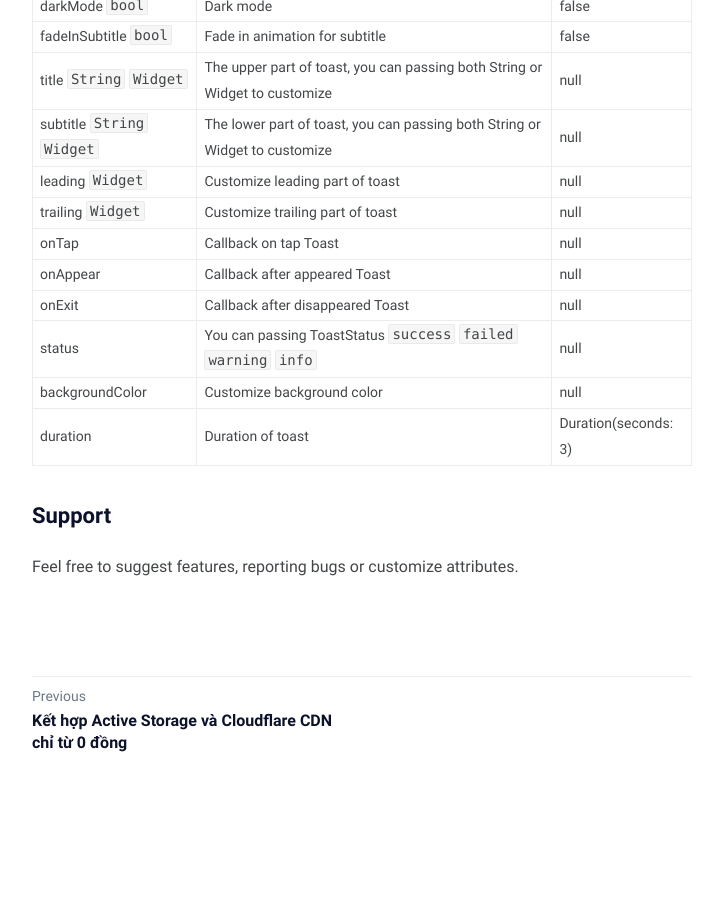
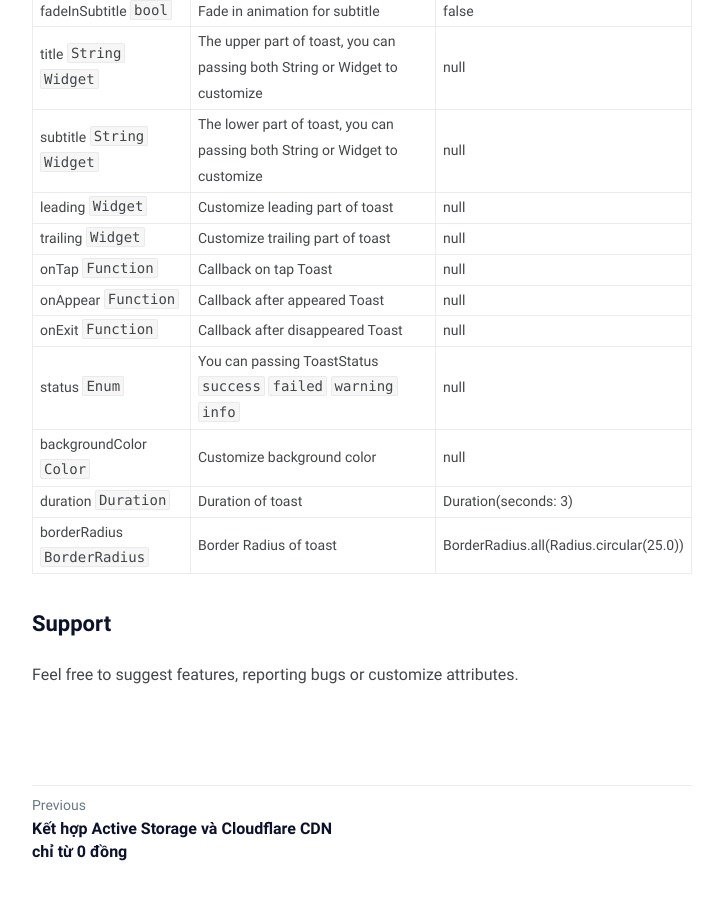
Before and after one commit to megatunger/PersonalBlog, a Jekyll site: the page built from _posts/2021/09/2021-09-09-toasta.markdown, in a window 1280 px wide and 900 px high, scrolled down 1964 px. Shown: the whole window, without its empty margins (278-1001 px from the left). Built offline with Jekyll 4.4.1, drawn with Linux system fonts in a browser that asks for light colours; comment, search, counter and statistics services are not loaded.

````diff
--- a/_includes/header.html
+++ b/_includes/header.html
@@ -168,6 +168,16 @@
     firebase.initializeApp(firebaseConfig);
     const analytics = firebase.analytics();
   </script>
+  <script>
+    (function(h,o,t,j,a,r){
+        h.hj=h.hj||function(){(h.hj.q=h.hj.q||[]).push(arguments)};
+        h._hjSettings={hjid:2631518,hjsv:6};
+        a=o.getElementsByTagName('head')[0];
+        r=o.createElement('script');r.async=1;
+        r.src=t+h._hjSettings.hjid+j+h._hjSettings.hjsv;
+        a.appendChild(r);
+    })(window,document,'https://static.hotjar.com/c/hotjar-','.js?sv=');
+  </script>
 
 
 </head>
--- a/_posts/2021/09/2021-09-09-toasta.markdown
+++ b/_posts/2021/09/2021-09-09-toasta.markdown
@@ -43,22 +43,23 @@ final toast = Toast(title: "Hello World", subtitle: "This is Toasta");
 Toasta(context).toast(toast);
 ```
 
-| Property                   | Description                                                                 | Default              |
-| -------------------------- | --------------------------------------------------------------------------- | -------------------- |
-| height `double`            | Height of toast                                                             | 56                   |
-| width `double`             | Width of toast                                                              | 70% of screen width  |
-| darkMode `bool`            | Dark mode                                                                   | false                |
-| fadeInSubtitle `bool`      | Fade in animation for subtitle                                              | false                |
-| title `String` `Widget`    | The upper part of toast, you can passing both String or Widget to customize | null                 |
-| subtitle `String` `Widget` | The lower part of toast, you can passing both String or Widget to customize | null                 |
-| leading `Widget`           | Customize leading part of toast                                             | null                 |
-| trailing `Widget`          | Customize trailing part of toast                                            | null                 |
-| onTap                      | Callback on tap Toast                                                       | null                 |
-| onAppear                   | Callback after appeared Toast                                               | null                 |
-| onExit                     | Callback after disappeared Toast                                            | null                 |
-| status                     | You can passing ToastStatus `success` `failed` `warning` `info`             | null                 |
-| backgroundColor            | Customize background color                                                  | null                 |
-| duration                   | Duration of toast                                                           | Duration(seconds: 3) |
+| Property                    | Description                                                                 | Default                                 |
+| --------------------------- | --------------------------------------------------------------------------- | --------------------------------------- |
+| height `double`             | Height of toast                                                             | 56                                      |
+| width `double`              | Width of toast                                                              | 70% of screen width                     |
+| darkMode `bool`             | Dark mode                                                                   | false                                   |
+| fadeInSubtitle `bool`       | Fade in animation for subtitle                                              | false                                   |
+| title `String` `Widget`     | The upper part of toast, you can passing both String or Widget to customize | null                                    |
+| subtitle `String` `Widget`  | The lower part of toast, you can passing both String or Widget to customize | null                                    |
+| leading `Widget`            | Customize leading part of toast                                             | null                                    |
+| trailing `Widget`           | Customize trailing part of toast                                            | null                                    |
+| onTap `Function`            | Callback on tap Toast                                                       | null                                    |
+| onAppear `Function`         | Callback after appeared Toast                                               | null                                    |
+| onExit `Function`           | Callback after disappeared Toast                                            | null                                    |
+| status `Enum`               | You can passing ToastStatus `success` `failed` `warning` `info`             | null                                    |
+| backgroundColor `Color`     | Customize background color                                                  | null                                    |
+| duration `Duration`         | Duration of toast                                                           | Duration(seconds: 3)                    |
+| borderRadius `BorderRadius` | Border Radius of toast                                                      | BorderRadius.all(Radius.circular(25.0)) |
 
 ## Support
 
````
